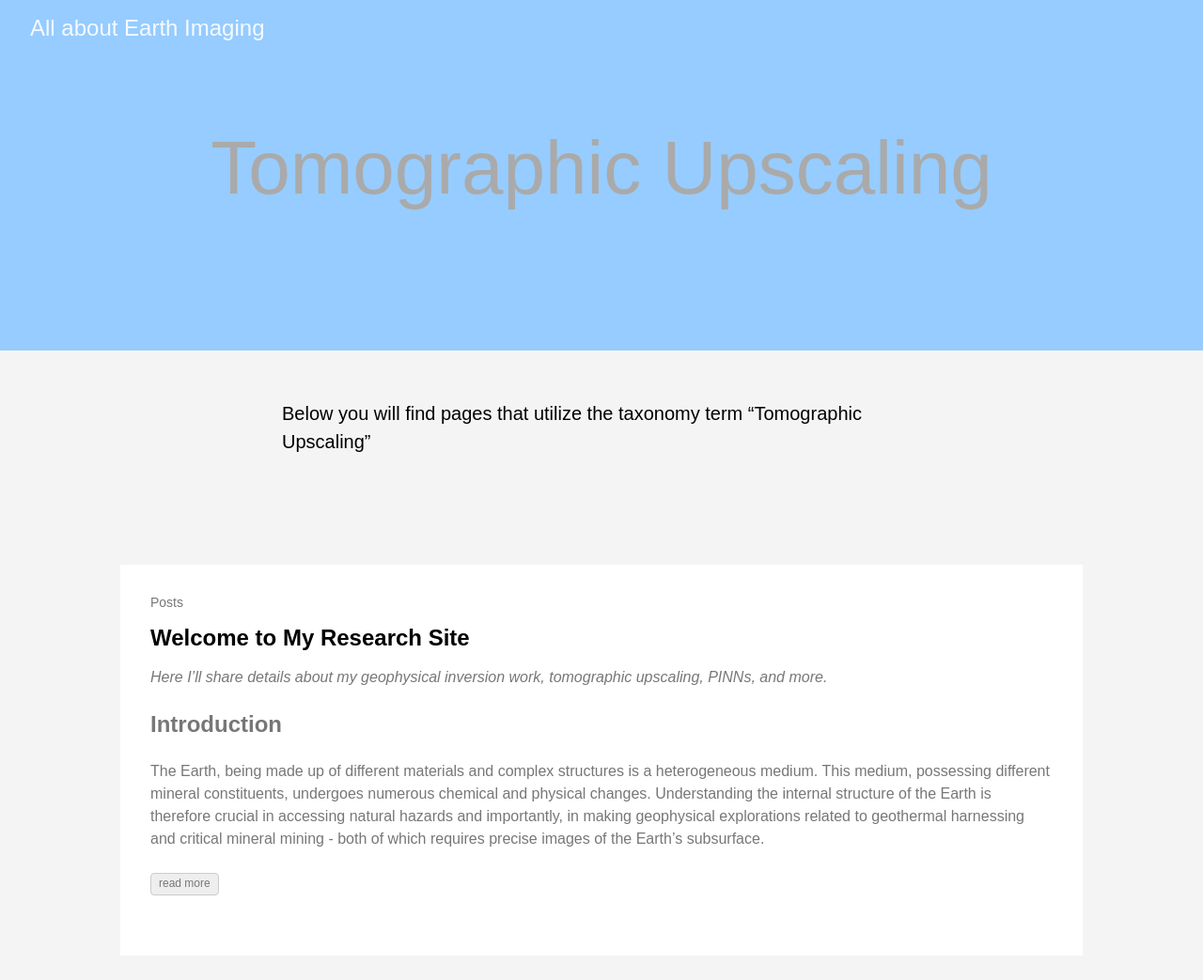
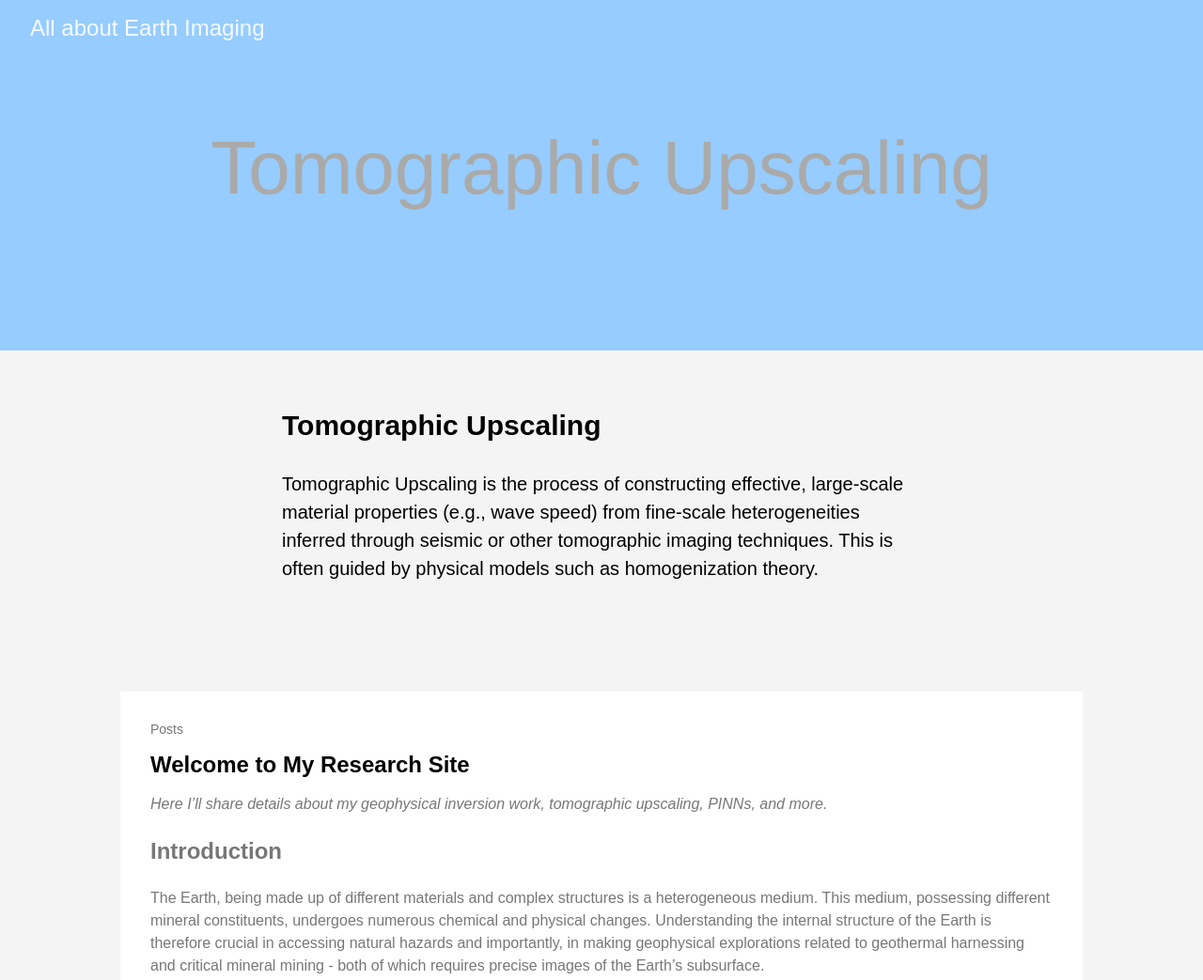
Before and after one commit to cctdd/cctdd.github.io, a plain HTML site: page tags/tomographic-upscaling/index.html in a window 1280 px wide. Shown: the top 1043 px of the page at 94% size. Drawn offline with Linux system fonts and the light colour scheme.

Commit message:
Update index3.html

```diff
--- a/tags/tomographic-upscaling/index.html
+++ b/tags/tomographic-upscaling/index.html
@@ -96,7 +96,10 @@
 
   <article class="cf pa3 pa4-m pa4-l">
     <div class="measure-wide-l center f4 lh-copy nested-copy-line-height nested-links black">
-      <p>Below you will find pages that utilize the taxonomy term “Tomographic Upscaling”</p>
+	    <h2><strong>Tomographic Upscaling</strong></h2>
+      <p>Tomographic Upscaling is the process of constructing effective, large-scale material properties
+	(e.g., wave speed) from fine-scale heterogeneities inferred through seismic or other tomographic
+	imaging techniques. This is often guided by physical models such as homogenization theory.</p>
     </div>
   </article>
   <div class="mw8 center">
```
